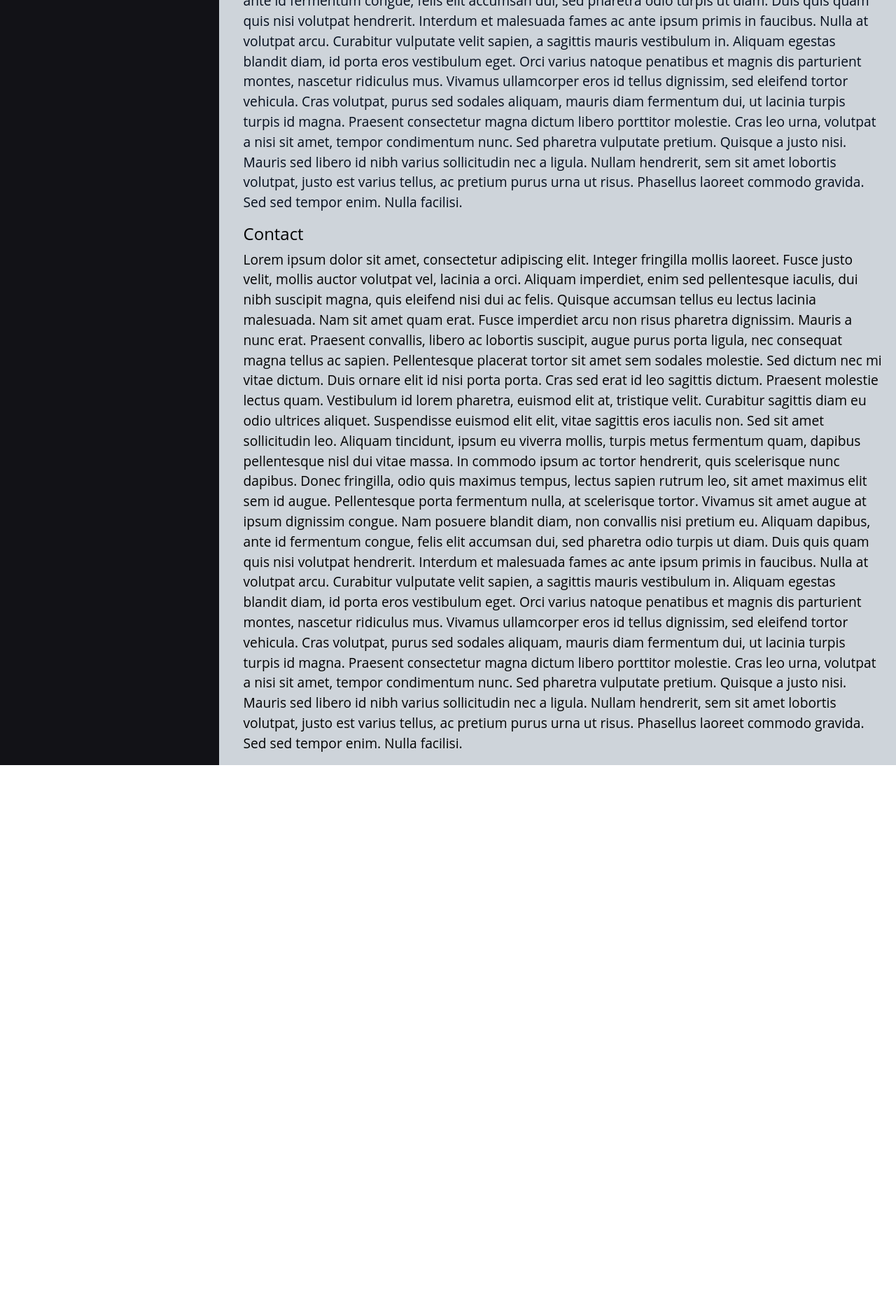
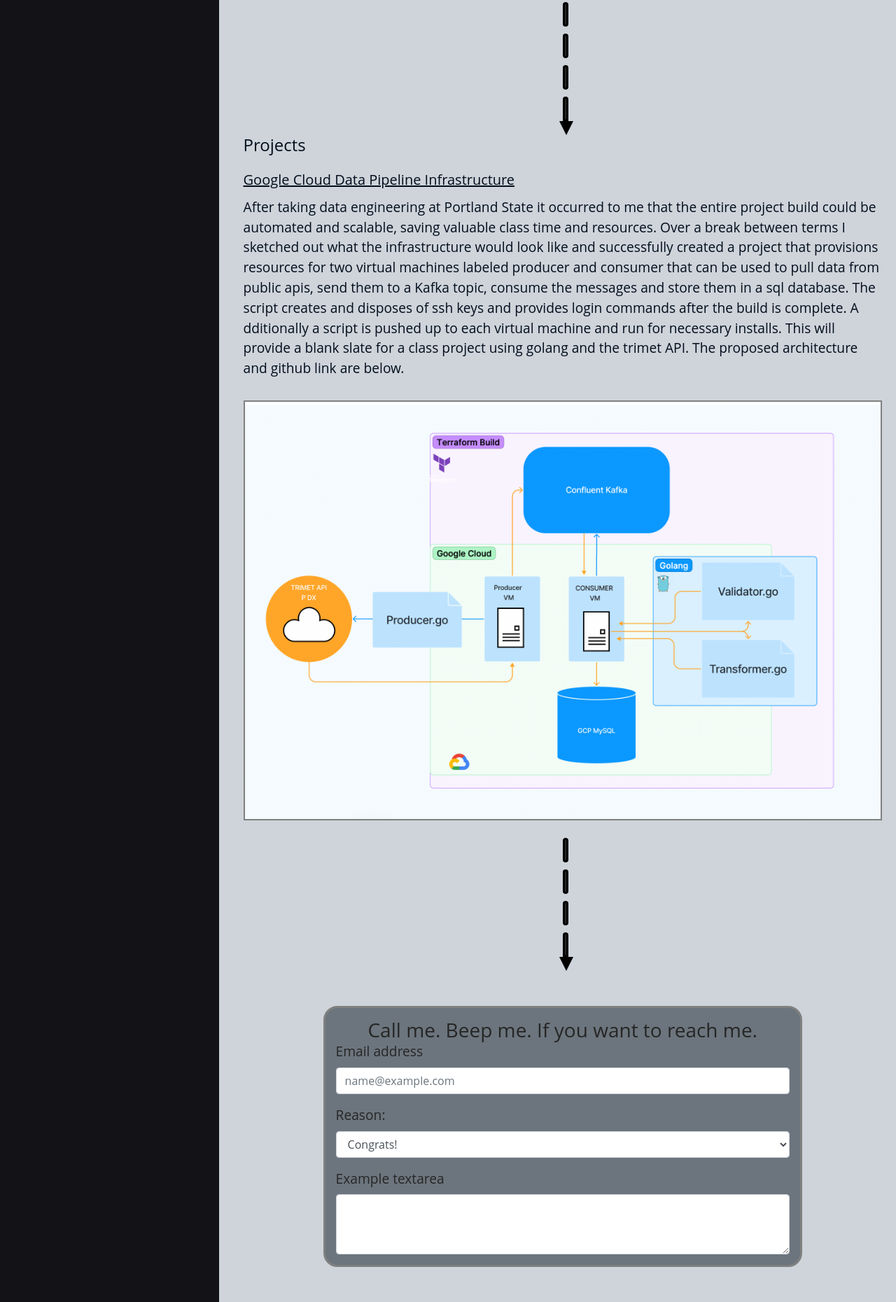
Before and after one commit to rfilgas/rfilgas.github.io, a plain HTML site: page home.html in a window 1280 px wide. Shown: the part 833-2693 px from the top of the page at 70% size. Before the commit the page ends 1926 px from the top, so only its background shows below. Drawn offline with nearby package versions, Linux system fonts and the light colour scheme.

Commit message:
Roughed in Initial COntent and CSS Styling

```diff
--- a/home.css
+++ b/home.css
@@ -2,12 +2,20 @@ h1 {
     text-align: center;
   }
 
-  img {
+
+  img.me {
     display: block;
     margin-left: auto;
     margin-right: auto;
     width: fit-content;
     border-radius: 100px;
+  }
+
+  img.full-length-image{
+    border: 2px solid gray;
+    width: 100%;
+    margin-top: 15px;
+    margin-bottom: 15px;
   }
 
   .bootstrap-grid .row > * {
@@ -24,6 +32,45 @@ h1 {
     background-color: var(--gray2);
   }
 
+  .line{
+    display: block;
+    height: 35px;
+    width: 8px;
+    border-radius: 4px;
+    background-color: var(--gray5);
+    /* color: black; */
+    border-color: black;
+    margin-left: 50%;
+    border-style: solid;
+    margin-top: 10px;
+    margin-bottom: 10px;
+  }
+
+  .arrow-top{
+    display: block;
+    height: 35px;
+    width: 8px;
+    border-top-left-radius: 4px;
+    border-top-right-radius: 4px;
+    background-color: var(--gray5);
+    border-color: black;
+    margin-left: 50%;
+    border-style: solid;
+    margin-top: 10px;
+    margin-bottom: 0px;
+
+  }
+
+  .arrow-down{
+    width: 0;
+    height: 0;
+    border-left: 10px solid transparent;
+    border-right: 10px solid transparent;
+    border-top: 20px solid black;
+    margin-left: 49.515%;
+  }
+
+
   .intro-style{
     display: block;
     background-color: var(--bootstrap-gray400);
@@ -39,12 +86,14 @@ h1 {
     color: black;
     padding-left: 50px;
     padding-right: 50px;
+    padding-bottom: 50px;
   }
 
   .projects-style{
     display: block;
     background-color: var(--bootstrap-gray400);
     color: var(--midnight-blue);
+    /* padding-top: 15px; */
     padding-left: 50px;
     padding-right: 50px;
   }
@@ -70,3 +119,37 @@ h1 {
   /* .navbar-brand{
     text-align: center;
   } */
+
+.email-form{
+  display: block;
+  padding: 15px;
+  width: 75%;
+  margin: auto;
+  border: 3px solid gray;
+  background-color: var(--bootstrap-gray600);
+  margin-bottom: 50px;
+  border-radius: 20px;
+  color: var(--gray5);
+  margin-top: 50px;
+}
+
+.contact-label{
+  text-align: center;
+  margin: auto;
+}
+
+.layout-style{
+  background-color: var(--bootstrap-gray400);
+}
+
+.subtext{
+  color: var(--bootstrap-gray800);
+  font-weight: bold;
+  text-decoration: wavy;
+}
+.job-title{
+  font-weight: bold;
+  padding-bottom: 0px;
+  margin-bottom: 0px;
+
+}
--- a/home.html
+++ b/home.html
@@ -60,7 +60,7 @@
               <div class="bootstrap-grid title-style" >
                 <div class="row">
                   <div class="col-12" id="title-container">
-                    <img src="../images/rfilgas.png" alt="headshot of Ryan Filgas" width="200" height="200" />
+                    <img class ="me" src="../images/rfilgas.png" alt="headshot of Ryan Filgas" width="200" height="200" />
                   </div>
                 </div>
               </div>
@@ -92,15 +92,38 @@
               </div>
             </div>
 
+            <!-- DIVIDER -->
+            <div class="line"></div>
+            <div class="line"></div>
+            <div class="line"></div>
+            <div class="arrow-top"></div>
+            <div class="arrow-down"></div>
+
             <!-- CV -->
             <span id="cv" ></span> <!-- Target for menu -->
             <div class="bootstrap-grid cv-style">
               <div class="row">
                 <div class="col-12">
+                  <h4 id="pcv-style" class="component">CV</h4>
+
+                  <p class = "job-title">SRE Engineering Intern</p>
+                  <ul>
+                    <li class = "subtext">Apex Clearing Inc. | July 2022 - Present</li>
+                    <li>Software Engineering Intern - Trimble Inc | Jan 2022 - June 2022</li>
+                    <li>Technical Course Support Specialist & Grader - Portland State University | Jan 2021 - Dec 2021</li>
+                  <ul>
+
                 </div>
               </div>
             </div>
             <!-- CV -->
+
+            <!-- DIVIDER -->
+            <div class="line"></div>
+            <div class="line"></div>
+            <div class="line"></div>
+            <div class="arrow-top"></div>
+            <div class="arrow-down"></div>
 
 
             <!-- PROJECTS -->
@@ -109,31 +132,54 @@
               <div class="row">
                 <div class="col-12">
                   <h4 id="projects-style" class="component">Projects</h4>
-                  <p>Lorem ipsum dolor sit amet, consectetur adipiscing elit. Integer fringilla mollis laoreet. Fusce justo velit, mollis auctor volutpat vel, lacinia a orci. Aliquam imperdiet, enim sed pellentesque iaculis, dui nibh suscipit magna, quis eleifend nisi dui ac felis. Quisque accumsan tellus eu lectus lacinia malesuada. Nam sit amet quam erat. Fusce imperdiet arcu non risus pharetra dignissim. Mauris a nunc erat. Praesent convallis, libero ac lobortis suscipit, augue purus porta ligula, nec consequat magna tellus ac sapien.
-
-                    Pellentesque placerat tortor sit amet sem sodales molestie. Sed dictum nec mi vitae dictum. Duis ornare elit id nisi porta porta. Cras sed erat id leo sagittis dictum. Praesent molestie lectus quam. Vestibulum id lorem pharetra, euismod elit at, tristique velit. Curabitur sagittis diam eu odio ultrices aliquet. Suspendisse euismod elit elit, vitae sagittis eros iaculis non. Sed sit amet sollicitudin leo. Aliquam tincidunt, ipsum eu viverra mollis, turpis metus fermentum quam, dapibus pellentesque nisl dui vitae massa. In commodo ipsum ac tortor hendrerit, quis scelerisque nunc dapibus. Donec fringilla, odio quis maximus tempus, lectus sapien rutrum leo, sit amet maximus elit sem id augue.
-
-                    Pellentesque porta fermentum nulla, at scelerisque tortor. Vivamus sit amet augue at ipsum dignissim congue. Nam posuere blandit diam, non convallis nisi pretium eu. Aliquam dapibus, ante id fermentum congue, felis elit accumsan dui, sed pharetra odio turpis ut diam. Duis quis quam quis nisi volutpat hendrerit. Interdum et malesuada fames ac ante ipsum primis in faucibus. Nulla at volutpat arcu. Curabitur vulputate velit sapien, a sagittis mauris vestibulum in. Aliquam egestas blandit diam, id porta eros vestibulum eget. Orci varius natoque penatibus et magnis dis parturient montes, nascetur ridiculus mus.
-
-                    Vivamus ullamcorper eros id tellus dignissim, sed eleifend tortor vehicula. Cras volutpat, purus sed sodales aliquam, mauris diam fermentum dui, ut lacinia turpis turpis id magna. Praesent consectetur magna dictum libero porttitor molestie. Cras leo urna, volutpat a nisi sit amet, tempor condimentum nunc. Sed pharetra vulputate pretium. Quisque a justo nisi. Mauris sed libero id nibh varius sollicitudin nec a ligula. Nullam hendrerit, sem sit amet lobortis volutpat, justo est varius tellus, ac pretium purus urna ut risus. Phasellus laoreet commodo gravida. Sed sed tempor enim. Nulla facilisi.</p>
+                  <div id="project_1"></div>
+                  <div id="project_2"></div>
+                  <div id="project_3"></div>
                 </div>
               </div>
             </div>
             <!-- PROJECTS -->
+
+            <!-- DIVIDER -->
+            <div class="line"></div>
+            <div class="line"></div>
+            <div class="line"></div>
+            <div class="arrow-top"></div>
+            <div class="arrow-down"></div>
+
+
 
             <!-- CONTACT -->
             <span id="contact" ></span><!-- Target for menu -->
             <div class="bootstrap-grid contact-style">
               <div class="row">
                 <div class="col-12">
-                  <h4 id="contact-style" class="component">Contact</h4>
-                  <p>Lorem ipsum dolor sit amet, consectetur adipiscing elit. Integer fringilla mollis laoreet. Fusce justo velit, mollis auctor volutpat vel, lacinia a orci. Aliquam imperdiet, enim sed pellentesque iaculis, dui nibh suscipit magna, quis eleifend nisi dui ac felis. Quisque accumsan tellus eu lectus lacinia malesuada. Nam sit amet quam erat. Fusce imperdiet arcu non risus pharetra dignissim. Mauris a nunc erat. Praesent convallis, libero ac lobortis suscipit, augue purus porta ligula, nec consequat magna tellus ac sapien.
+                  <h4 id="contact-style" class="component"></h4>
+                  <!-- FORM -->
 
-                    Pellentesque placerat tortor sit amet sem sodales molestie. Sed dictum nec mi vitae dictum. Duis ornare elit id nisi porta porta. Cras sed erat id leo sagittis dictum. Praesent molestie lectus quam. Vestibulum id lorem pharetra, euismod elit at, tristique velit. Curabitur sagittis diam eu odio ultrices aliquet. Suspendisse euismod elit elit, vitae sagittis eros iaculis non. Sed sit amet sollicitudin leo. Aliquam tincidunt, ipsum eu viverra mollis, turpis metus fermentum quam, dapibus pellentesque nisl dui vitae massa. In commodo ipsum ac tortor hendrerit, quis scelerisque nunc dapibus. Donec fringilla, odio quis maximus tempus, lectus sapien rutrum leo, sit amet maximus elit sem id augue.
+                  <form class="email-form">
+                    <div class="form-group">
+                      <h3 class="contact-label">Call me. Beep me. If you want to reach me.</h3>
+                      <label for="exampleFormControlInput1">Email address</label>
+                      <input type="email" class="form-control" id="exampleFormControlInput1" placeholder="name@example.com">
+                    </div>
+                    <div class="form-group">
+                      <label for="exampleFormControlSelect1">Reason:</label>
+                      <select class="form-control" id="exampleFormControlSelect1">
+                        <option>Congrats!</option>
+                        <option>Job Opportunity ;)</option>
+                        <option>Question</option>
+                      </select>
+                    </div>
+                      <label for="exampleFormControlTextarea1">Example textarea</label>
+                      <textarea class="form-control" id="exampleFormControlTextarea1" rows="3"></textarea>
+                    </div>
+                  </form>
 
-                    Pellentesque porta fermentum nulla, at scelerisque tortor. Vivamus sit amet augue at ipsum dignissim congue. Nam posuere blandit diam, non convallis nisi pretium eu. Aliquam dapibus, ante id fermentum congue, felis elit accumsan dui, sed pharetra odio turpis ut diam. Duis quis quam quis nisi volutpat hendrerit. Interdum et malesuada fames ac ante ipsum primis in faucibus. Nulla at volutpat arcu. Curabitur vulputate velit sapien, a sagittis mauris vestibulum in. Aliquam egestas blandit diam, id porta eros vestibulum eget. Orci varius natoque penatibus et magnis dis parturient montes, nascetur ridiculus mus.
 
-                    Vivamus ullamcorper eros id tellus dignissim, sed eleifend tortor vehicula. Cras volutpat, purus sed sodales aliquam, mauris diam fermentum dui, ut lacinia turpis turpis id magna. Praesent consectetur magna dictum libero porttitor molestie. Cras leo urna, volutpat a nisi sit amet, tempor condimentum nunc. Sed pharetra vulputate pretium. Quisque a justo nisi. Mauris sed libero id nibh varius sollicitudin nec a ligula. Nullam hendrerit, sem sit amet lobortis volutpat, justo est varius tellus, ac pretium purus urna ut risus. Phasellus laoreet commodo gravida. Sed sed tempor enim. Nulla facilisi.</p>
+
+
+
                 </div>
               </div>
             </div>
--- a/home.js
+++ b/home.js
@@ -8,7 +8,7 @@ $('.navbar-nav').click(function () {
 //Title Block
 let title = document.getElementById('title-container');
 let prior_block = document.createElement("div");
-title.appendChild(prior_block)
+title.appendChild(prior_block);
 
 let title_textp0 = document.createElement("h1")
 title_textp0.textContent = `
@@ -27,40 +27,58 @@ prior_block.appendChild(title_textp1);
 // Intro Block
 let intro = document.getElementById('intro-container');
 let intro_block = document.createElement("div");
-intro.appendChild(intro_block)
+intro.appendChild(intro_block);
 
 
 let intro_textp2 = document.createElement("p")
 intro_textp2.textContent = `
-As a phtoographer turned engineer who persues work experiences
-out of passion, I bring the same creativity and problem solving to computer science as I
-did to the arts. My primary focuses are on building knowledge in the fields of infrastructure
-engineering and machine learning while hatching new ideas for the next industry disrupting
-startup in my spare time. `
+As a highly technical architecture and art photographer turned engineer, I bring the same creativity
+and problem solving to engineering as I did to the arts. My primary focuses are on building knowledge
+in the fields of infrastructure engineering and machine learning while hatching new ideas for the next
+industry disrupting startup in my spare time. I'm always thinking about how to improve daily life by imagining
+new tools for human-centric software.`
 
-let intro_textp3 = document.createElement("p")
+let intro_textp3 = document.createElement("p");
 intro_textp3.textContent = `
-In general I'm really passionate about efficiency, timesaving, and
+In general I'm really passionate about efficiency, creativity, and
 creating a more inclusive world; these things in general shape the projects I'm most
 excited about. Outside of work you'll find me spending time with family, enjoying the
 outdoors, and waiting for the day I get to finally bring home a german shorthaired
 pointer.
-`
+`;
 
 intro_block.appendChild(intro_textp2);
 intro_block.appendChild(intro_textp3);
 
 
-// Text to be added for project -> will be trimmed down.
+
+// This is a div element. Can append directly.
+let project_1 = document.getElementById('project_1');
+let p1_title = document.createElement('h5');
+p1_title.style.paddingTop = "15px";
+let p1_description = document.createElement('p');
+p1_description.style.paddingTop = "5px";
+let p1_ref_image = document.createElement('img');
+p1_ref_image.className = "full-length-image"
+p1_ref_image.src = "images/gcp_pipeline.png";
+p1_ref_image.alt = "Image of google cloud platform data pipeline";
+
+project_1.appendChild(p1_title)
+project_1.appendChild(p1_description)
+project_1.appendChild(p1_ref_image)
+
+p1_title.textContent = 'Google Cloud Data Pipeline Infrastructure';
+p1_title.style.textDecoration = "underline";
+
+p1_description.textContent = `
+After taking data engineering at Portland State it occurred to me that the entire project build could be automated and
+scalable, saving valuable class time and resources. Over a break between terms I sketched out what the infrastructure
+would look like and successfully created a project that provisions resources for two virtual machines labeled producer
+and consumer that can be used to pull data from public apis, send them to a Kafka topic, consume the messages and store
+them in a sql database. The script creates and disposes of ssh keys and provides login commands after the build is complete. A
+dditionally a script is pushed up to each virtual machine and run for necessary installs. This will provide a blank slate for a
+class project using golang and the trimet API. The proposed architecture and github link are below.
+`
+
 
 // Google Cloud Platform Infrastructure for a small scale data pipeline using Terraform HCL, Confluent Kafka, and Bash.
-
-// After taking data engineering at Portland State it occurred to me that the entire project build could be automated and
-// scalable, saving valuable class time and resources. Over a break between terms I sketched out what the infrastructure
-// would look like and successfully created a project that provisions resources for two virtual machines labeled producer
-// and consumer that can be used to pull data from public apis, send them to a Kafka topic, consume the messages and store
-// them in a sql database. The script creates and disposes of ssh keys and provides login commands after the build is complete. A
-// dditionally a script is pushed up to each virtual machine before executing. The vm scripts and program themselves are not
-// filled in as the project is meant to be a blank slate. In the future the project could be forked and used to create the
-// full pipeline in a repeatable way, the eventual intention is to adapt the class project to use go-lang and configure it
-// to use Portlands Trimet API instead of c-tran as a fully automated deployment. The proposed architecture for this is below:
--- a/styles.css
+++ b/styles.css
@@ -8,6 +8,7 @@
     --gray2: #555555;
     --gray3: #cccccc;
     --gray4: #aaaaaa;
+    --gray5: #262626;
     --bootstrap-gray100: #f8f9fa;
     --bootstrap-gray200: #e9ecef;
     --bootstrap-gray400: #ced4da;
@@ -47,6 +48,6 @@
   :target {
     display: block;
     position: relative;
-    top: -55px;
+    top: -70px;
     visibility: hidden;
 }
```
